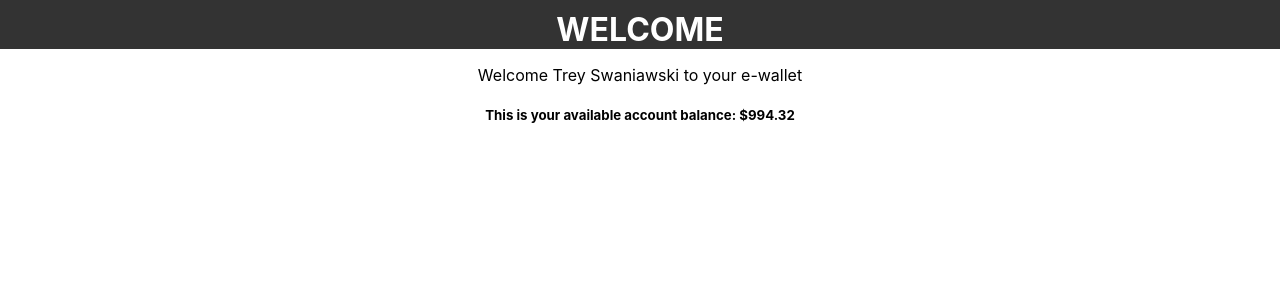
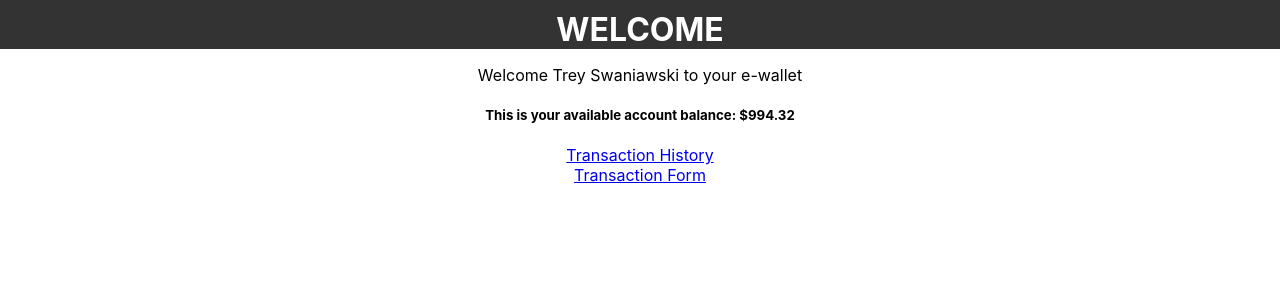
Before and after one commit to jamesfrh/SEED2021_TT2_9, a React (Create React App) app: page /dashboard in a window 1280 px wide. Shown: the top 300 px of the page. Built offline with nearby package versions, Linux system fonts and the light colour scheme; what @amcharts/amcharts4 would draw is missing.

Commit message:
Add routes to other pages

```diff
--- a/src/Components/dashboard.js
+++ b/src/Components/dashboard.js
@@ -1,34 +1,34 @@
 // import logo from './logo.svg';
 // import './App.css';
-import React, {Component} from 'react';
+import React, { Component } from "react";
+import { Link } from "react-router-dom";
 
 // this is the example response
 
 // [{"accountName":"Current Account","availableBal":994.32,"accountNumber":52644815,"linked":false},{"accountName":"Saving Account","availableBal":530.35,"accountNumber":34637629,"linked":true},{"accountName":"Multiplier Account","availableBal":533.35,"accountNumber":93035304,"linked":false}]
 
 class Dashboard extends Component {
-
   state = {
     accountName: [],
     accountNumber: [],
     availableBal: [],
     linked: [],
-
-    }
-
-
+  };
 
   render() {
     return (
       <div className="Dashboard">
         <header className="Dashboard-header">
-          <p>
-          Welcome Trey Swaniawski to your e-wallet
-          </p>
+          <p>Welcome Trey Swaniawski to your e-wallet</p>
           <div class="Dashbody-body">
-              <h5 class="account-balance">This is your available account balance: $994.32</h5>
+            <h5 class="account-balance">
+              This is your available account balance: $994.32
+            </h5>
           </div>
         </header>
+        <Link to="/trans_history">Transaction History</Link>
+        <br/>
+        <Link to="/trans_form">Transaction Form</Link>
       </div>
     );
   }
```
Also changed, not shown: 1 other file (tests, documents, lock files or other folders). Lines whose indentation alone changed are shown as unchanged.
